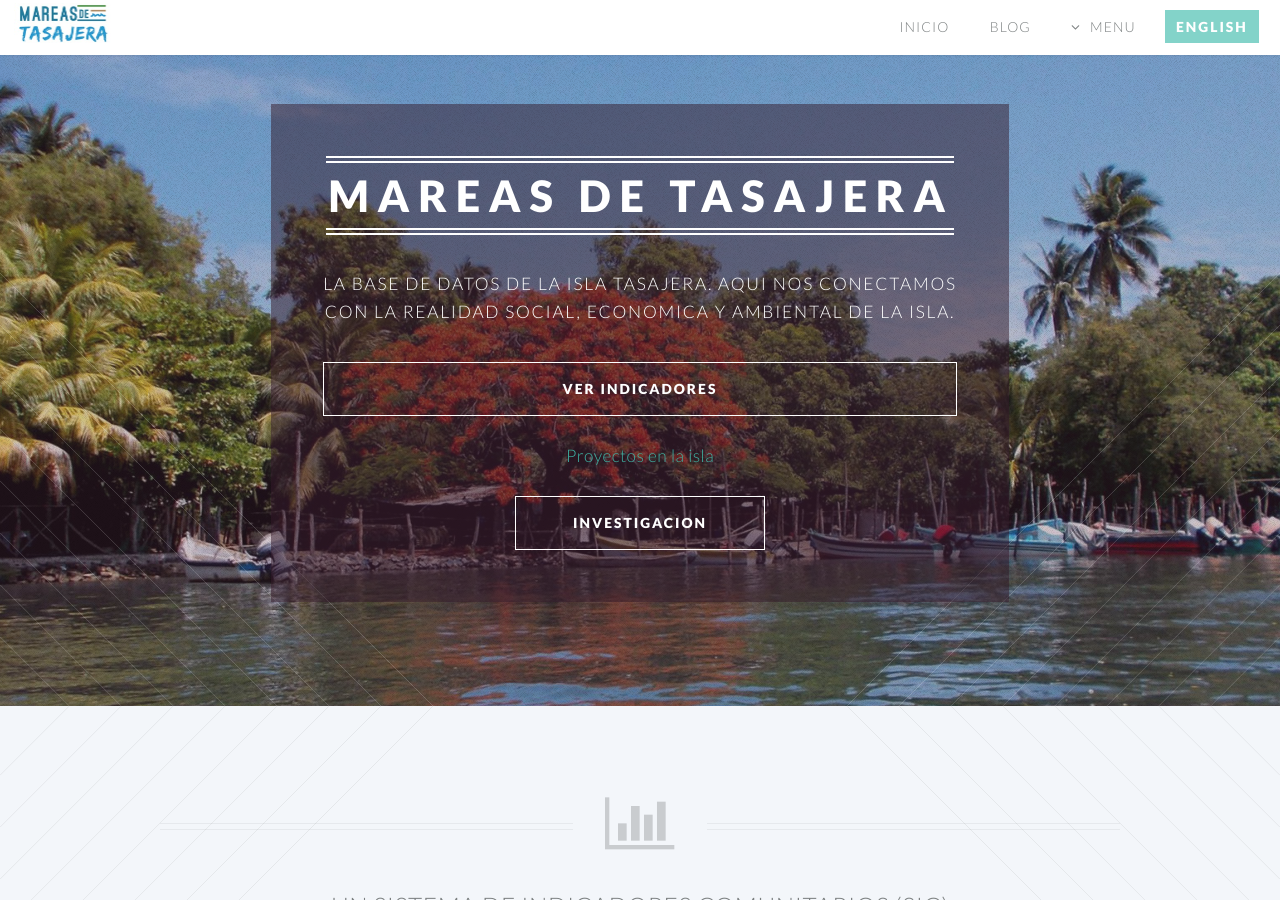
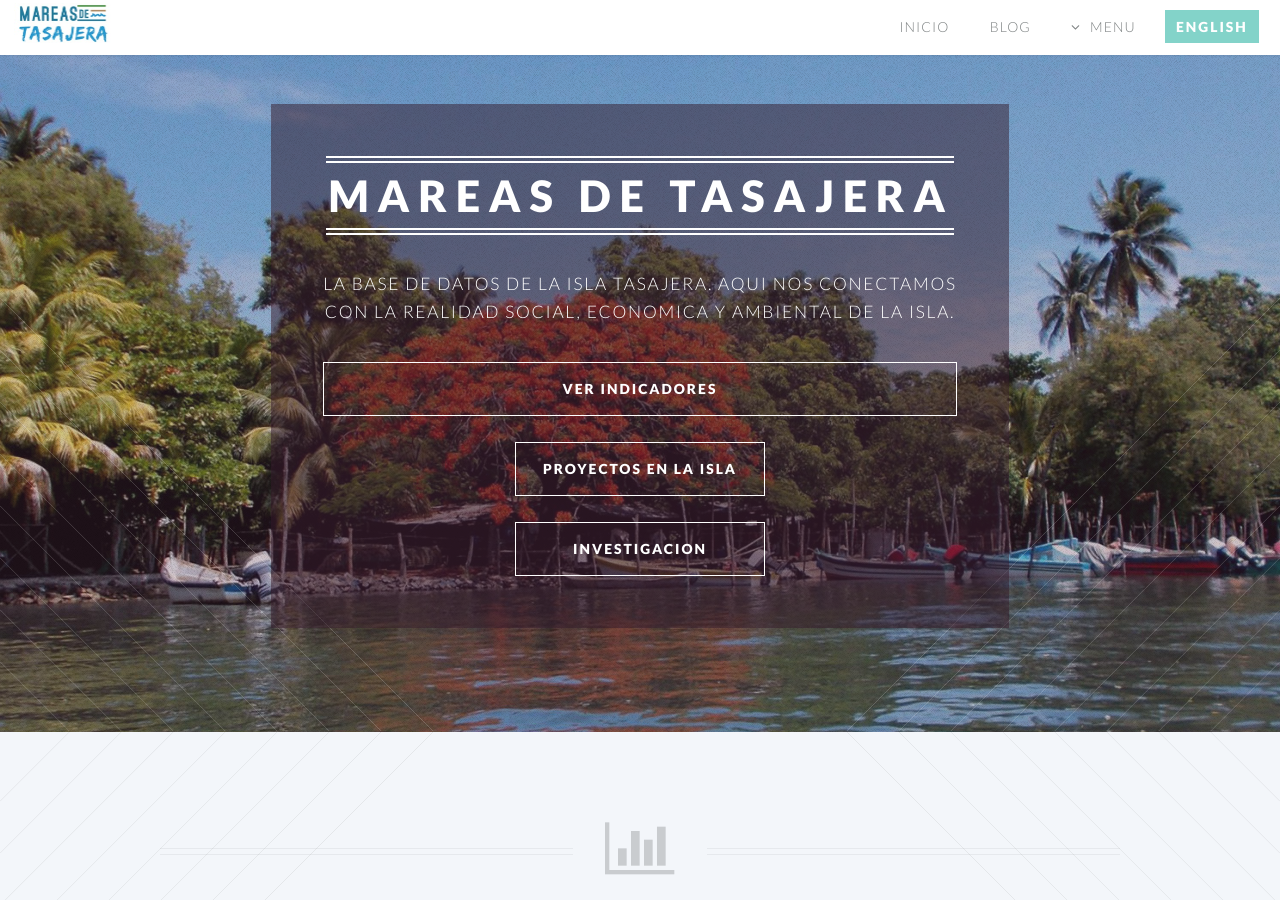
Before and after one commit to danteo90/danteo90.github.io, a Jekyll site: the page built from index.html, in a window 1280 px wide and 900 px high. Built offline with Jekyll 4.4.1, drawn with Linux system fonts in a browser that asks for light colours.

Commit message:
Update banner.html

```diff
--- a/_includes/banner.html
+++ b/_includes/banner.html
@@ -17,7 +17,7 @@
         <footer>
             <ul class="buttons vertical">
                 <li><a href="#main" class="button fit scrolly">Ver indicadores</a></li>
-                <li><a href="#main"button fir scrolly">Proyectos en la isla</a></li>
+                <li><a href="#main" class="button fir scrolly">Proyectos en la isla</a></li>
                 <li><a href="http://www.mareasdetasajera.com/el-proyecto.html" class="button fir scrolly">Investigacion</a></li>
             </ul>
         </footer>
```
